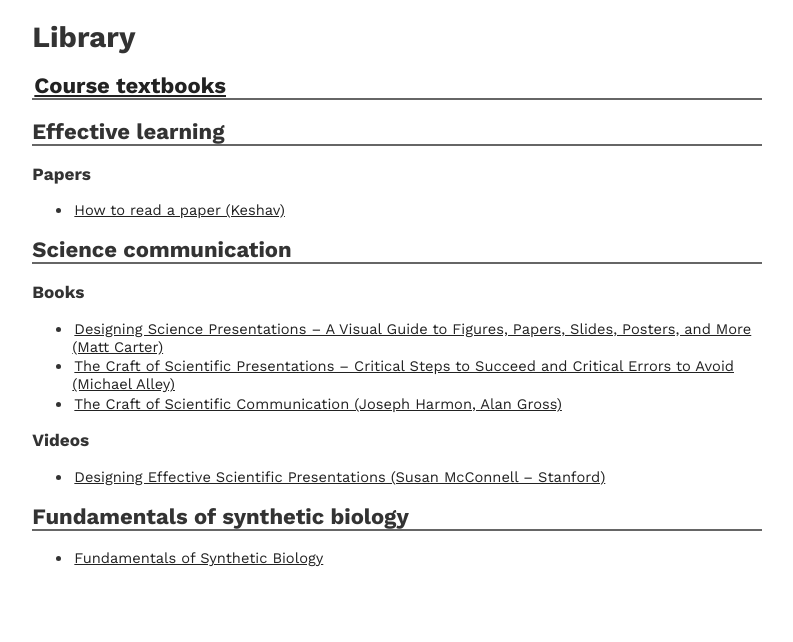
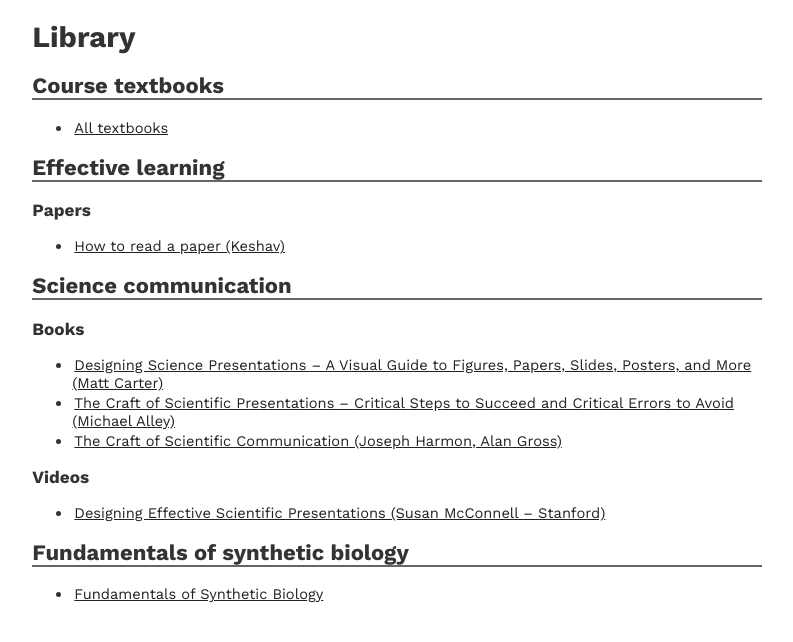
Before and after one commit to hhbms/hhbms.github.io, a Gatsby site in the folder public-notes/: page /library/ in a window 1280 px wide. Shown: the whole page, without its empty margins (243-1036 px from the left). Built offline with nearby package versions, Linux system fonts and the light colour scheme; Gatsby itself is replaced by a stand-in of ours.

Commit message:
share within organization

```diff
--- a/public-notes/src/content/library/index.mdx
+++ b/public-notes/src/content/library/index.mdx
@@ -1,6 +1,7 @@
 # Library
 
-## [Course textbooks](https://www.dropbox.com/sh/9q6t9u1e6x9et4e/AABjlJDmVNU5dwxsBrvbOHcGa?dl=0)
+## Course textbooks
+- [All textbooks](https://www.dropbox.com/sh/o2mxb1fgdsut4bz/AADUgAjJ0J3KaBGOrMbDMbx5a?dl=0)
 
 ## Effective learning
 
```
